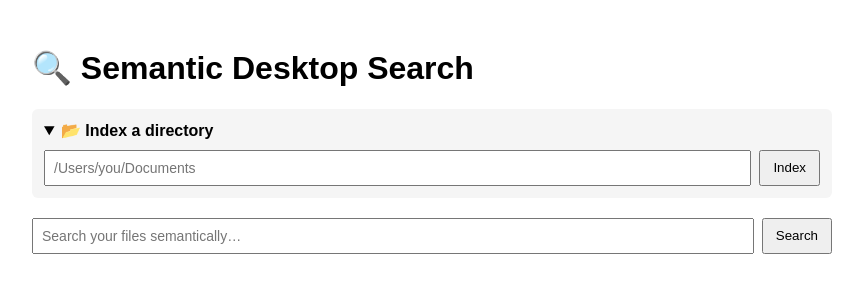
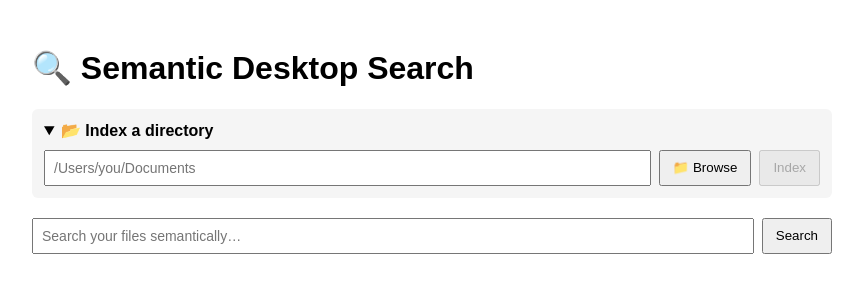
Before and after one commit to MiGzY/semantic-desktop-search, a React (Create React App) app in the folder frontend/: page / in a window 1280 px wide. Both pictures are taken after a click on the heading "📂 Index a directory". Shown: the top 300 px of the page, without its empty margins (208-1071 px from the left). Built offline with nearby package versions, Linux system fonts and the light colour scheme; the HTML template or start-up script is replaced by a standard one.

Commit message:
Add directory picker for ingesting files

```diff
--- a/frontend/src/App.jsx
+++ b/frontend/src/App.jsx
@@ -2,6 +2,17 @@
 import React, { useState, useRef } from "react";
 import { ToastProvider, useToast } from "./ToastProvider";
 import { search, ingestDirectory, getHealth } from "./api";
+
+// Tauri dialog API — only available inside the desktop app
+async function pickDirectory() {
+    try {
+        const { open } = await import("@tauri-apps/api/dialog");
+        return await open({ directory: true, multiple: false, title: "Select a folder to index" });
+    } catch {
+        // Running in browser dev mode — fall back gracefully
+        return null;
+    }
+}
 
 function AppContent() {
     const [q, setQ] = useState("");
@@ -24,6 +35,11 @@ function AppContent() {
     const stopPolling = () => {
         clearInterval(pollRef.current);
         pollRef.current = null;
+    };
+
+    const handlePickDirectory = async () => {
+        const selected = await pickDirectory();
+        if (selected) setIngestPath(selected);
     };
 
     const handleSearch = async () => {
@@ -52,7 +68,6 @@ function AppContent() {
             console.error(err);
         } finally {
             stopPolling();
-            // Final health check to get accurate count
             try {
                 const health = await getHealth();
                 setIndexedCount(health.indexed_files);
@@ -80,7 +95,19 @@ function AppContent() {
                         placeholder="/Users/you/Documents"
                         style={{ flex: 1, padding: 8, fontSize: 14 }}
                     />
-                    <button onClick={handleIngest} disabled={ingesting} style={{ padding: "8px 12px" }}>
+                    <button
+                        onClick={handlePickDirectory}
+                        disabled={ingesting}
+                        title="Browse for folder"
+                        style={{ padding: "8px 12px", whiteSpace: "nowrap" }}
+                    >
+                        📁 Browse
+                    </button>
+                    <button
+                        onClick={handleIngest}
+                        disabled={ingesting || !ingestPath.trim()}
+                        style={{ padding: "8px 12px", whiteSpace: "nowrap" }}
+                    >
                         {ingesting ? "Indexing…" : "Index"}
                     </button>
                 </div>
```
